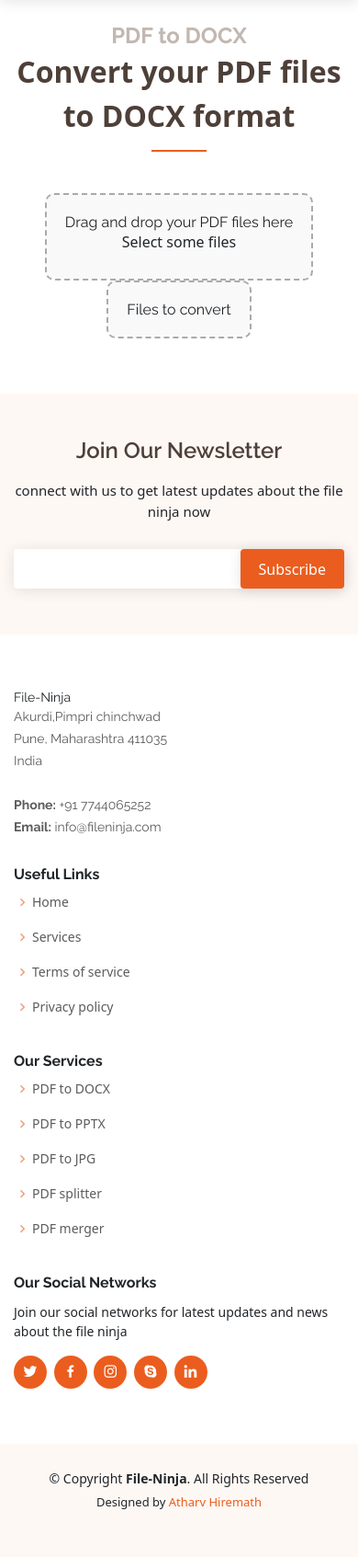
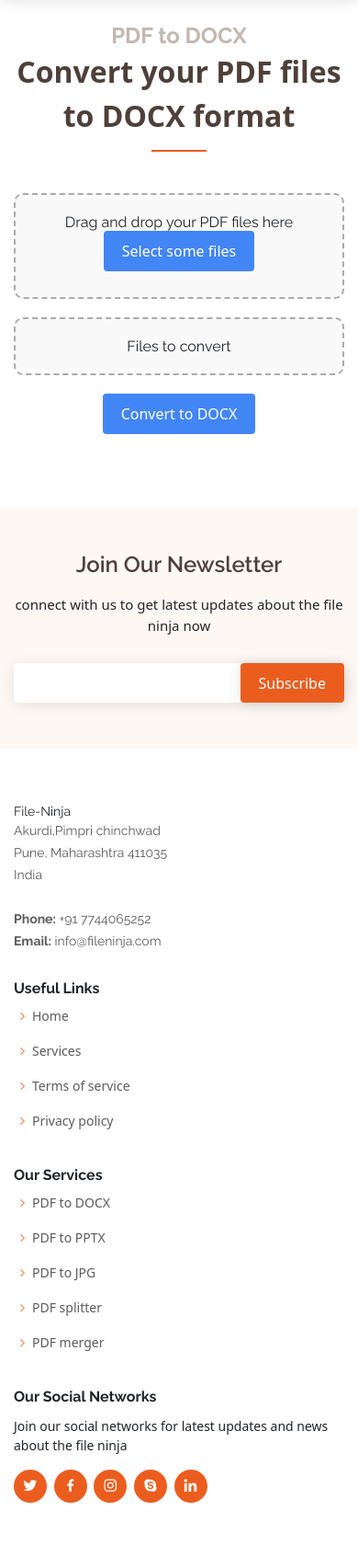
Before and after one commit to Neutrino79/FileNinja-2.0, a Django app: page /pdf_to_docx/ in a window 390 px wide. Shown: the part 72-1765 px from the top of the page at 92% size. Before the commit the page ends 1713 px from the top, so only its background shows below. Run offline with Django 5.2, Linux system fonts and the light colour scheme; some libraries are stand-ins or nearby versions.

Commit message:
Fix - File container showing file twice bug 1 - rotate button rotates full pdf view instead of rotating each page bug 2 - mobile view is messy

```diff
--- a/src/apps/file_converter/templates/file_converter/pdf_to_docx.html
+++ b/src/apps/file_converter/templates/file_converter/pdf_to_docx.html
@@ -13,11 +13,10 @@
                     <div class="box-header">
                         <h3 class="box-title">Drag and drop your PDF files here</h3>
                     </div>
-                  <input type="file" id="fileElem" multiple accept=".pdf" onchange="handleFiles(this.files)">
+                    <input type="file" id="fileElem" multiple accept=".pdf">
                     <label class="button" for="fileElem">Select some files</label>
                 </div>
             </div>
-
             <!-- File list -->
             <div class="content-row">
                 <div class="box">
@@ -25,14 +24,16 @@
                         <h3 class="box-title">Files to convert</h3>
                     </div>
                     <div class="container" id="uploaded-files">
-                        <div class="row">
+                        <div class="file-row">
                             <!-- Uploaded files will be inserted here -->
                         </div>
                     </div>
                 </div>
             </div>
-
-
+            <!-- Convert button -->
+            <div class="content-row">
+                <button id="convert-button" class="button">Convert to DOCX</button>
+            </div>
         </div>
     </section>
 {% endblock %}
--- a/src/static/assets/custom/css/styles.css
+++ b/src/static/assets/custom/css/styles.css
@@ -1,10 +1,14 @@
-
-/* file upload in pdf to docx */
-
+/* File upload in pdf to docx */
 .content-row {
     display: flex;
     justify-content: center;
     align-items: center;
+    margin-bottom: 20px;
+
+}
+
+.file-row{
+    width: 1206px;
 }
 
 .box {
@@ -14,7 +18,7 @@
     text-align: center;
     background: #f9f9f9;
     position: relative;
-
+    width: 100%;
 }
 
 .box.highlight {
@@ -32,26 +36,94 @@
     cursor: pointer;
 }
 
-
-    /*uploaded files in th container*/
-
 #uploaded-files {
     display: flex;
-    flex-wrap: wrap;
-    max-height: calc(500px * 3); /* Adjust as needed */
-    overflow-y: auto; /* Enable scrolling */
+    flex-wrap: wrap; /* Add this line */
+    justify-content: space-around; /* Optional: Add this line if you want to distribute items evenly along the line */
 }
 
+/* Default styles for file preview containers */
 #uploaded-files .col {
-    flex: 1 0 20%; /* Grow and shrink as needed, basis is 20% */
+    flex: 1 0 calc(100% / 6 - 20px); /* Adjust width for maximum 6 images in a row */
+    max-width: calc(100% / 6 - 20px);
+    width: calc(20% - 20px); /* Set a specific width for each container with margin */
+
+    height: 280px; /* Set a specific height for each container */
     border: 1px solid #ddd;
     border-radius: 4px;
     padding: 10px;
     margin: 10px;
-    box-sizing: border-box; /* Include padding and border in element's total width and height */
+    box-sizing: border-box;
+    position: relative;
+    overflow: hidden;
+    display: flex;
+    flex-direction: column;
+    align-items: center;
+    text-align: center;
 }
 
-#uploaded-files .col img, #uploaded-files .col object {
-    max-width: 100%;
-    height: auto;
+#uploaded-files .col object {
+    width: 100%; /* Ensure the object fills the container */
+    height: 100%; /* Ensure the object fills the container */
+    max-width: calc(100% - 20px); /* Adjust max-width to account for padding */
+    max-height: calc(100% - 20px); /* Adjust max-height to account for padding */
+    object-fit: contain;
 }
+
+#uploaded-files .col button {
+    display: block;
+    margin: 5px auto;
+    padding: 5px 10px;
+    background: #4285f4;
+    color: #fff;
+    border: none;
+    border-radius: 4px;
+    cursor: pointer;
+}
+
+#uploaded-files .file-item {
+    flex: 1 0 calc(100% / 6 - 20px); /* Adjust width for maximum 6 images in a row */
+    max-width: calc(100% / 6 - 20px);
+    min-width: calc(100% / 6 - 20px); /* Set a minimum width */
+    /* Rest of the code... */
+}
+
+
+
+#uploaded-files .col button:hover {
+    background: #357ae8;
+}
+
+
+/* Media query for desktop screens */
+@media screen and (max-width: 1200px) {
+    #uploaded-files .col {
+        width: calc(16.6667% - 20px); /* Adjust width for maximum 6 images in a row */
+        max-width: calc(14.2857% - 20px); /* Ensure max width for smaller screens */
+    }
+}
+
+/* Media query for mobile screens */
+@media screen and (max-width: 767px) {
+    #uploaded-files .col {
+        width: calc(25% - 20px); /* Adjust width for maximum 4 images in a row */
+        max-width: calc(25% - 20px); /* Ensure max width for smaller screens */
+    }
+}
+
+
+
+
+.button {
+    background: #4285f4;
+    color: #fff;
+    padding: 10px 20px;
+    text-align: center;
+    display: inline-block;
+    border-radius: 4px;
+    cursor: pointer;
+}
+
+.button:hover {
+    background: #357ae8;
+}
--- a/src/static/assets/custom/js/customjs.js
+++ b/src/static/assets/custom/js/customjs.js
@@ -1,6 +1,9 @@
-/* file upload in pdf to docx */
+/* File upload in pdf to docx */
 let dropArea = document.getElementById('drop-area');
+let fileElem = document.getElementById('fileElem');
+let uploadedFilesContainer = document.getElementById('uploaded-files').children[0];
 
+// Prevent default behavior for drag and drop events
 ['dragenter', 'dragover', 'dragleave', 'drop'].forEach(eventName => {
     dropArea.addEventListener(eventName, preventDefaults, false);
 });
@@ -10,6 +13,7 @@ function preventDefaults(e) {
     e.stopPropagation();
 }
 
+// Highlight and unhighlight drop area on drag events
 ['dragenter', 'dragover'].forEach(eventName => {
     dropArea.addEventListener(eventName, highlight, false);
 });
@@ -26,61 +30,102 @@ function unhighlight(e) {
     dropArea.classList.remove('highlight');
 }
 
+// Handle file drop
+dropArea.addEventListener('drop', handleDrop, false);
+
 function handleDrop(e) {
+    console.log('Drop event triggered');
     let dt = e.dataTransfer;
     let files = dt.files;
-
     handleFiles(files);
 }
 
-dropArea.addEventListener('drop', handleDrop, false);
+// Handle file selection
+fileElem.addEventListener('change', handleFileInput);
 
-let fileElem = document.getElementById('fileElem');
-
-fileElem.addEventListener('change', function() {
-    handleFiles(this.files);
-});
+function handleFileInput(e) {
+    console.log('Change event triggered by', e.target);
+    handleFiles(e.target.files);
+}
 
 function handleFiles(files) {
-    let validFileTypes;
-    let url = window.location.href;
+    console.log('Handling files');
+    console.trace('Trace: handleFiles');
+    let validFileTypes = ['application/pdf'];
 
-    if (url.includes('pdf_to_docx')) {
-        validFileTypes = ['application/pdf'];
-    } else if (url.includes('img_to_pdf')) {
-        validFileTypes = ['image/jpeg', 'image/png'];
-    } else {
-        // Default to PDF if the URL does not match any of the above
-        validFileTypes = ['application/pdf'];
-    }
-
-    let uploadedFilesContainer = document.getElementById('uploaded-files').children[0];
-
-    ([...files]).forEach(file => {
+    // Process each file and create file preview elements
+    ([...files]).forEach((file, index) => {
+        console.log(`Handling file ${index}`);
         if (validFileTypes.includes(file.type)) {
             let fileDiv = document.createElement('div');
-            fileDiv.className = 'col';
+            fileDiv.className = 'col file-item';
+            fileDiv.id = `file-item-${index}-${Date.now()}`; // Ensure unique id by appending timestamp
+            fileDiv.draggable = true;
 
-            if (file.type.startsWith('image/')) {
-                let img = document.createElement('img');
-                img.src = URL.createObjectURL(file);
-                img.onload = function() {
-                    URL.revokeObjectURL(this.src);
-                }
-                fileDiv.appendChild(img);
-            } else if (file.type === 'application/pdf') {
-                let objElem = document.createElement('object');
-                objElem.data = URL.createObjectURL(file);
-                objElem.width = '50%';
-                objElem.height = '50%'; // Adjust this value as needed
-                fileDiv.appendChild(objElem);
-            } else {
-                fileDiv.textContent = file.name;
-            }
+            let objElem = document.createElement('object');
+            objElem.data = URL.createObjectURL(file);
+            objElem.width = '80%'; // Adjust this value as needed
+            objElem.height = '80%'; // Adjust this value as needed
+            objElem.style.objectFit = 'contain';
+
+            let rotateButton = document.createElement('button');
+            rotateButton.textContent = 'Rotate';
+            rotateButton.onclick = () => rotateFile(objElem, fileDiv);
+
+            let deleteButton = document.createElement('button');
+            deleteButton.textContent = 'Delete';
+            deleteButton.onclick = () => deleteFile(fileDiv);
+
+            fileDiv.appendChild(objElem);
+            fileDiv.appendChild(rotateButton);
+            fileDiv.appendChild(deleteButton);
 
             uploadedFilesContainer.appendChild(fileDiv);
+            enableDragAndDrop(fileDiv);
         } else {
             alert(`Please upload a valid file. Accepted formats are: ${validFileTypes.join(', ')}`);
         }
     });
 }
+
+function rotateFile(objElem, fileDiv) {
+    let currentRotation = objElem.style.transform.match(/rotate\((\d+)deg\)/);
+    let newRotation = (currentRotation ? parseInt(currentRotation[1]) : 0) + 90;
+    objElem.style.transform = `rotate(${newRotation}deg)`;
+
+    if (newRotation % 180 !== 0) {
+        fileDiv.style.height = 'auto';
+        fileDiv.style.width = '200px';
+    } else {
+        fileDiv.style.height = '200px';
+        fileDiv.style.width = '100%';
+    }
+}
+
+function deleteFile(fileDiv) {
+    fileDiv.remove();
+}
+
+function enableDragAndDrop(fileDiv) {
+    fileDiv.addEventListener('dragstart', dragStart);
+    fileDiv.addEventListener('dragover', dragOver);
+    fileDiv.addEventListener('drop', drop);
+}
+
+function dragStart(e) {
+    e.dataTransfer.setData('text/plain', e.target.id);
+    e.dropEffect = 'move';
+}
+
+function dragOver(e) {
+    e.preventDefault();
+    e.dataTransfer.dropEffect = 'move';
+}
+
+function drop(e) {
+    e.preventDefault();
+    const id = e.dataTransfer.getData('text/plain');
+    const draggableElement = document.getElementById(id);
+    const dropzone = e.target.closest('.file-item');
+    dropzone.insertAdjacentElement('beforebegin', draggableElement);
+}
```
Lines whose indentation alone changed are shown as unchanged.
